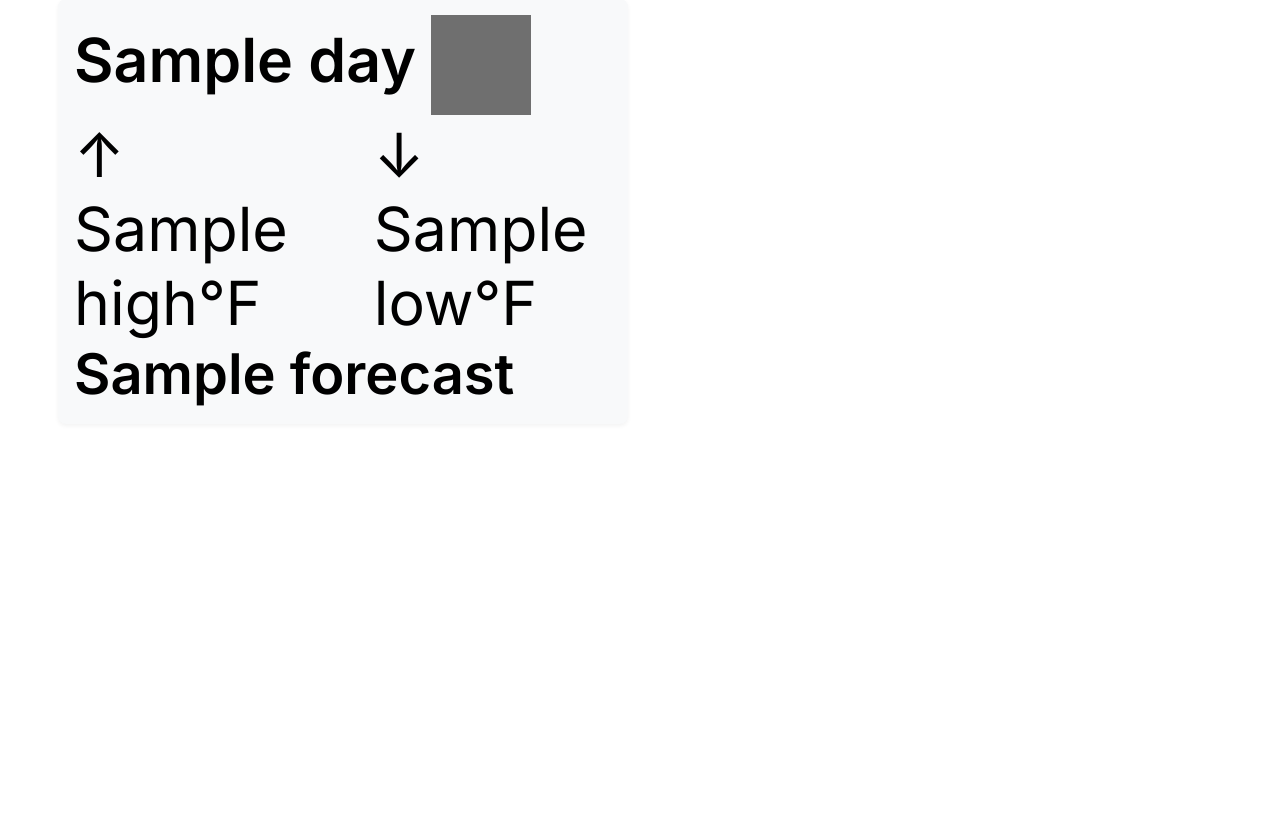
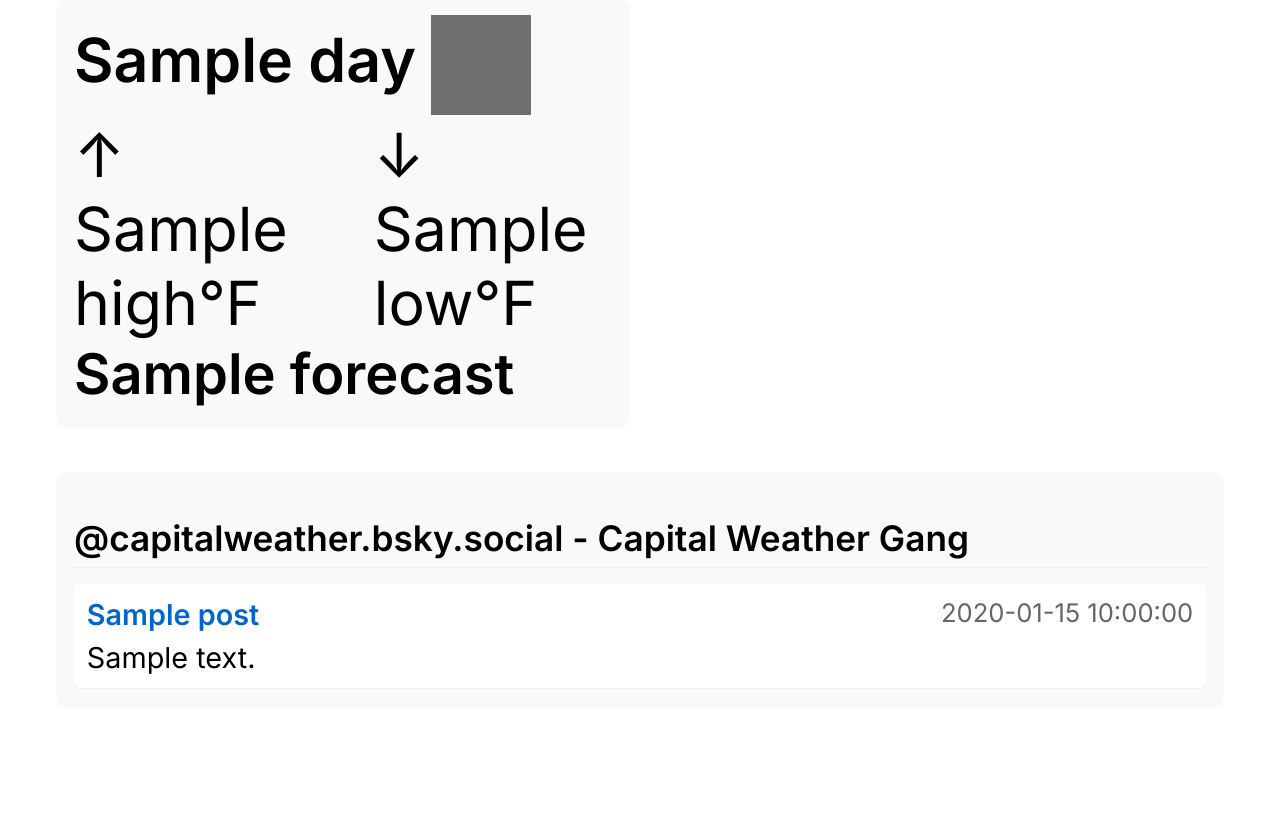
Before and after one commit to elidickinson/kidsweather, a Python web app: template kidsweather/templates/weather.html in a window 1280 px wide. Shown: the part 650-1472 px from the top of the page. Before the commit the page ends 1056 px from the top, so only its background shows below. Run offline with Jinja, Linux system fonts and the light colour scheme; the template is opened without the code that fills it: most values are stand-ins (such as "Sample title", 1, 10 or a date in 2020); grey boxes marked "Sample" are stand-in pictures; grey boxes are pictures that could not be loaded.

Commit message:
Resize weather template: smaller alerts and progressive CWG sizing
- Reduce weather alerts font size to 1.8rem and padding to 0.5rem
- Add CWG feed section with CSS classes for consistent styling
- Make 3rd CWG post 90% scale with smaller font sizes
- Make 4th+ CWG posts 80% scale with even smaller font sizes

https://claude.ai/code/session_013voEQzKbRZQcustKVpMiRP

```diff
--- a/kidsweather/templates/weather.html
+++ b/kidsweather/templates/weather.html
@@ -73,11 +73,12 @@
 
             .alerts {
                 margin-top: 1rem;
-                padding: 0.75rem;
+                padding: 0.5rem;
                 background-color: #fff3cd;
                 border: 1px solid #ffecb5;
                 border-radius: 4px;
                 color: #664d03;
+                font-size: 1.8rem;
             }
 
             .forecast-box {
@@ -89,6 +90,87 @@
                 /* color: #333; */
                 font-weight: bold;
                 font-size: 3.5rem;
+            }
+
+            /* CWG Feed Section */
+            .cwg-feed-container {
+                margin: 3rem 0;
+                padding: 1rem;
+                background-color: #f9f9f9;
+                border-radius: 8px;
+                box-shadow: 0 2px 4px rgba(0,0,0,0.05);
+            }
+
+            .cwg-feed-container h2 {
+                font-size: 2.2rem;
+                margin-bottom: 1rem;
+                border-bottom: 1px solid #eee;
+                padding-bottom: 0.5rem;
+            }
+
+            .cwg-feed-list {
+                display: flex;
+                flex-direction: column;
+                gap: 0.8rem;
+            }
+
+            .cwg-post {
+                padding: 0.8rem;
+                background-color: white;
+                border-radius: 6px;
+                box-shadow: 0 1px 2px rgba(0,0,0,0.05);
+            }
+
+            .cwg-post-header {
+                display: flex;
+                justify-content: space-between;
+                margin-bottom: 0.5rem;
+            }
+
+            .cwg-post-link {
+                font-size: 1.8rem;
+                font-weight: bold;
+                color: #0066cc;
+                text-decoration: none;
+            }
+
+            .cwg-post-time {
+                font-size: 1.6rem;
+                color: #666;
+            }
+
+            .cwg-post-content {
+                font-size: 1.8rem;
+            }
+
+            /* 3rd CWG section - smaller */
+            .cwg-post:nth-child(3) {
+                transform: scale(0.9);
+                transform-origin: top left;
+                width: 111.11%;
+            }
+
+            .cwg-post:nth-child(3) .cwg-post-content {
+                font-size: 1.6rem;
+            }
+
+            .cwg-post:nth-child(3) .cwg-post-time {
+                font-size: 1.4rem;
+            }
+
+            /* 4th and later CWG sections - smaller still */
+            .cwg-post:nth-child(n+4) {
+                transform: scale(0.8);
+                transform-origin: top left;
+                width: 125%;
+            }
+
+            .cwg-post:nth-child(n+4) .cwg-post-content {
+                font-size: 1.4rem;
+            }
+
+            .cwg-post:nth-child(n+4) .cwg-post-time {
+                font-size: 1.2rem;
             }
         </style>
     </head>
@@ -192,6 +274,24 @@
                     });
             </script>
 
+            {% if weather.cwg_feed %}
+            <!-- CWG Feed Section -->
+            <div class="cwg-feed-container">
+                <h2>@capitalweather.bsky.social - Capital Weather Gang</h2>
+                <div class="cwg-feed-list">
+                    {% for post in weather.cwg_feed %}
+                    <div class="cwg-post">
+                        <div class="cwg-post-header">
+                            <a href="{{ post.url }}" class="cwg-post-link">{{ post.title }}</a>
+                            <span class="cwg-post-time">{{ post.time }}</span>
+                        </div>
+                        <div class="cwg-post-content">{{ post.content }}</div>
+                    </div>
+                    {% endfor %}
+                </div>
+            </div>
+            {% endif %}
+
         </div>
     </body>
 </html>
```
